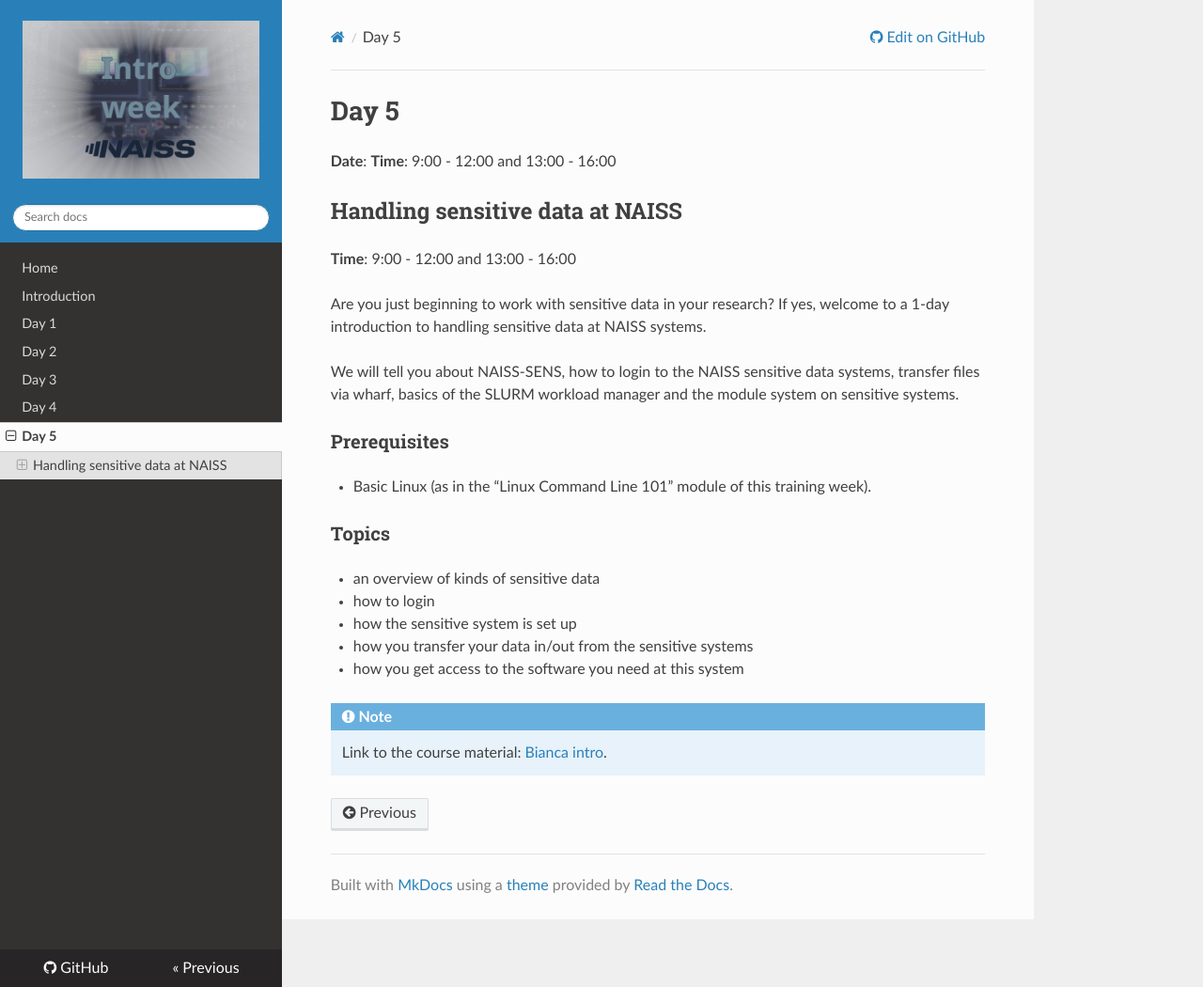
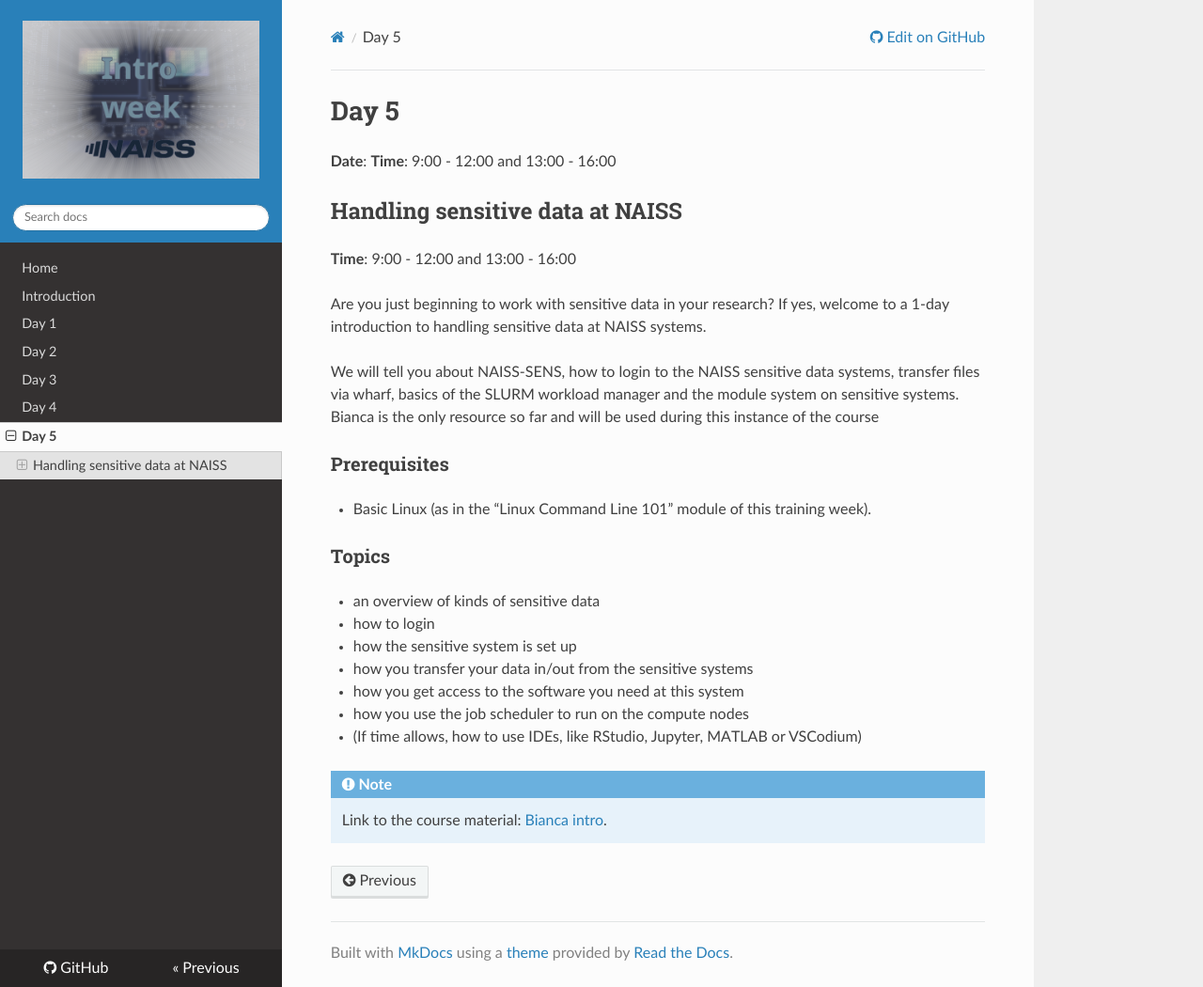
Before and after one commit to NAISS-Training/NAISS-intro-week, an MkDocs documentation site: the page built from docs/day5.md, in a window 1280 px wide and 1050 px high. Shown: the whole window at 94% size. Built offline with MkDocs 1.6.1, drawn with Linux system fonts in a browser that asks for light colours; nearby versions of some CDN libraries.

Commit message:
day5.md Bianca mentioned and adding topics

```diff
--- a/docs/day5.md
+++ b/docs/day5.md
@@ -10,6 +10,7 @@
 Are you just beginning to work with sensitive data in your research? If yes, welcome to a 1-day introduction to handling sensitive data at NAISS systems.
 
 We will tell you about NAISS-SENS, how to login to the NAISS sensitive data systems, transfer files via wharf, basics of the SLURM workload manager and the module system on sensitive systems.
+Bianca is the only resource so far and will be used during this instance of the course
 
 ### Prerequisites
 
@@ -22,6 +23,8 @@ We will tell you about NAISS-SENS, how to login to the NAISS sensitive data syst
 - how the sensitive system is set up
 - how you transfer your data in/out from the sensitive systems
 - how you get access to the software you need at this system
+- how you use the job scheduler to run on the compute nodes
+- (If time allows, how to use IDEs, like RStudio, Jupyter, MATLAB or VSCodium)
 
 !!! note
 
```
